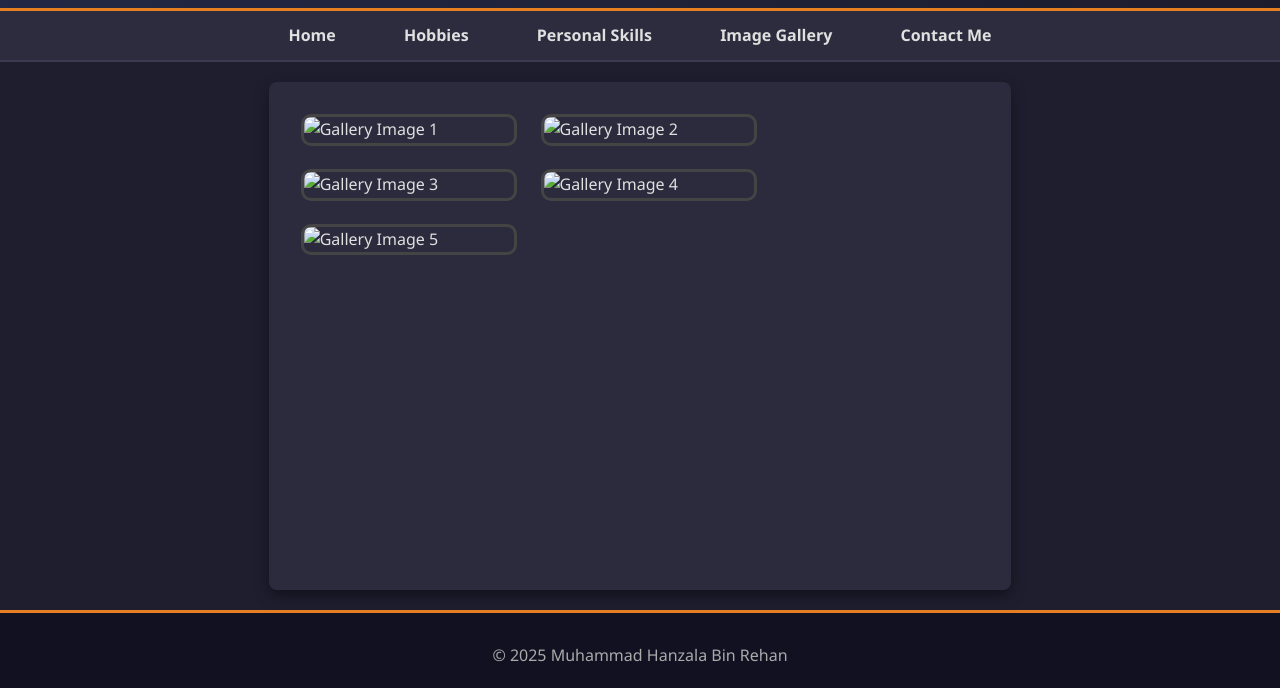
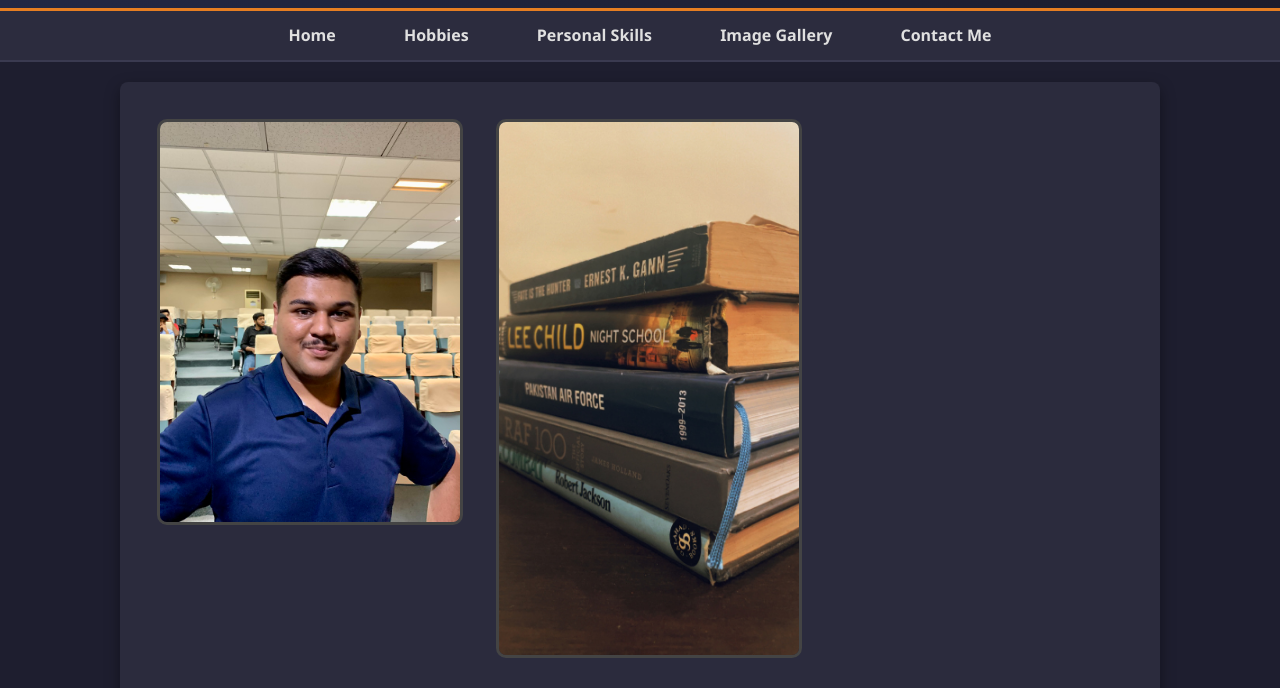
Before and after one commit to HanzalaRehan/MuhammadHanzalaBinRehan-461738-A, a plain HTML site: page gallery.html in a window 1280 px wide. Shown: the part 101-789 px from the top of the page. Drawn offline with Linux system fonts and the light colour scheme.

Commit message:
Update gallery.html

```diff
--- a/gallery.html
+++ b/gallery.html
@@ -17,11 +17,11 @@
     <a href="contact.html">Contact Me</a>
 </nav>
 <div class="container clearfix gallery">
-    <img src="images/im1.png" alt="Gallery Image 1">
-    <img src="images/im2.png" alt="Gallery Image 2">
-    <img src="images/im3.png" alt="Gallery Image 3">
-    <img src="images/im4.png" alt="Gallery Image 4">
-    <img src="images/im5.png" alt="Gallery Image 5">
+    <img src="images/im1.jpeg" alt="Gallery Image 1">
+    <img src="images/im2.jpeg" alt="Gallery Image 2">
+    <img src="images/im3.jpeg" alt="Gallery Image 3">
+    <img src="images/im4.jpeg" alt="Gallery Image 4">
+    <img src="images/im5.jpeg" alt="Gallery Image 5">
 </div>
 <footer>
     <p>&copy; 2025 Muhammad Hanzala Bin Rehan</p>
```
